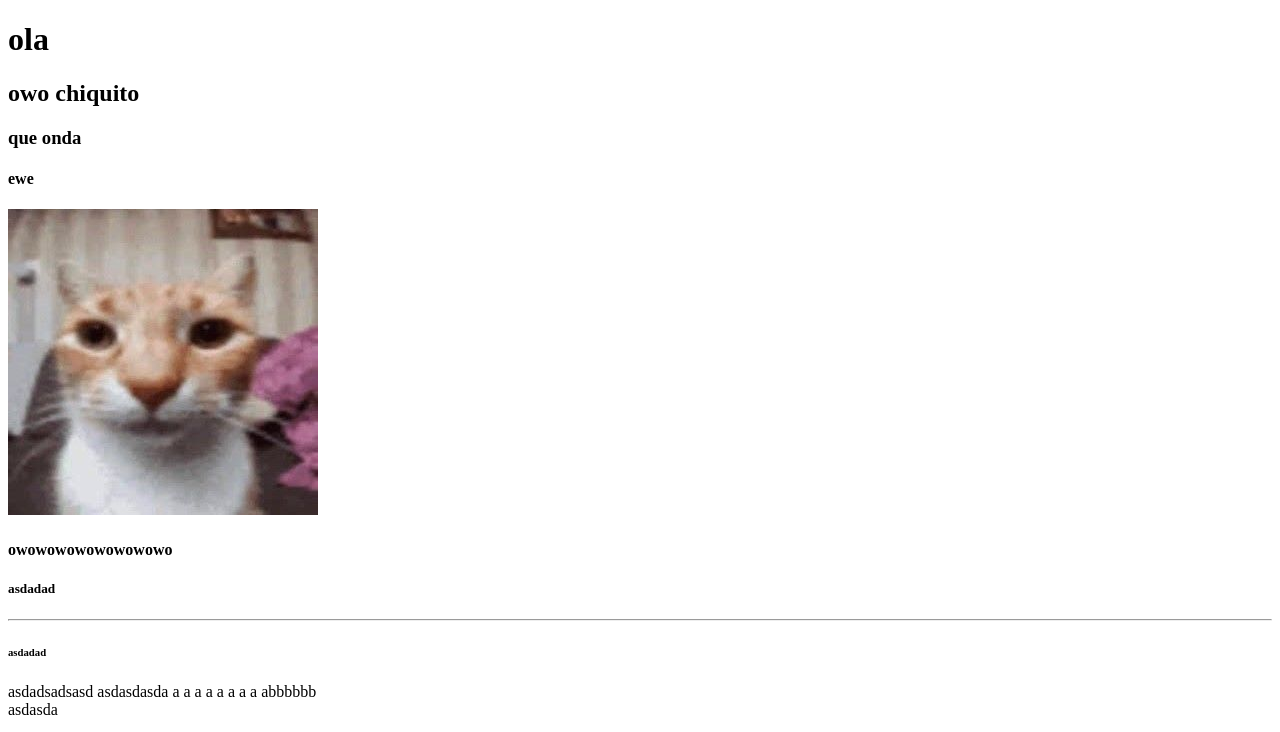
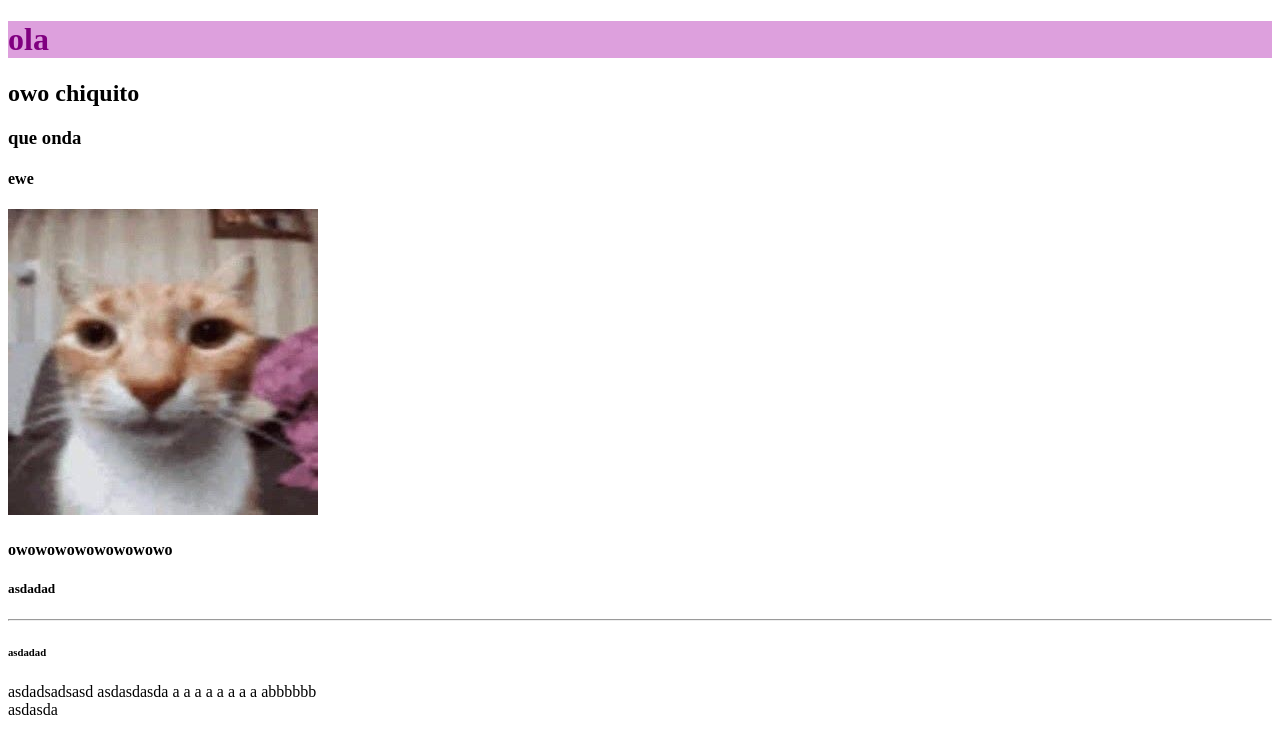
Before and after one commit to Cocom1n/papuprueba, a plain HTML site: page index.html in a window 1280 px wide. Shown: the top 732 px of the page. Drawn offline with Linux system fonts and the light colour scheme.

Commit message:
asdasdadsas

```diff
--- a/index.html
+++ b/index.html
@@ -2,10 +2,11 @@
 <html>
 <head>
     <title>owo</title>
+    <link rel="stylesheet" href="style.css"/>
 </head>
 <body>
-    <h1>ola</h1>
-    <h2>owo chiquito</h2>
+    <h1 class="titulo">ola</h1>
+    <h2 class="subtitulo">owo chiquito</h2>
     <h3>que onda</h3>
     <h4>ewe</h4>
     <img src="owo.jpg"/>
--- a/style.css
+++ b/style.css
@@ -0,0 +1,6 @@
+.titulo{
+    color: purple;
+    background-color: plum;
+    display: flex;
+    text-align: center;
+}
```
